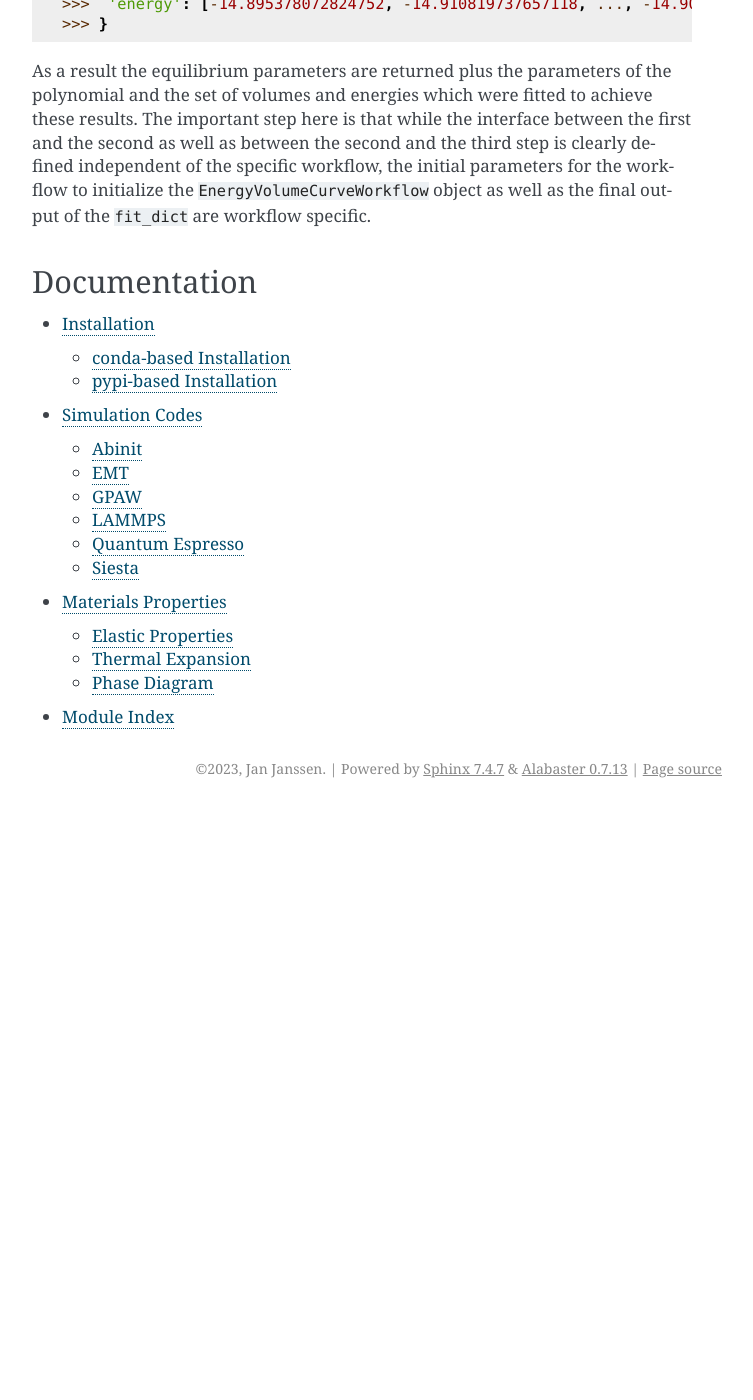
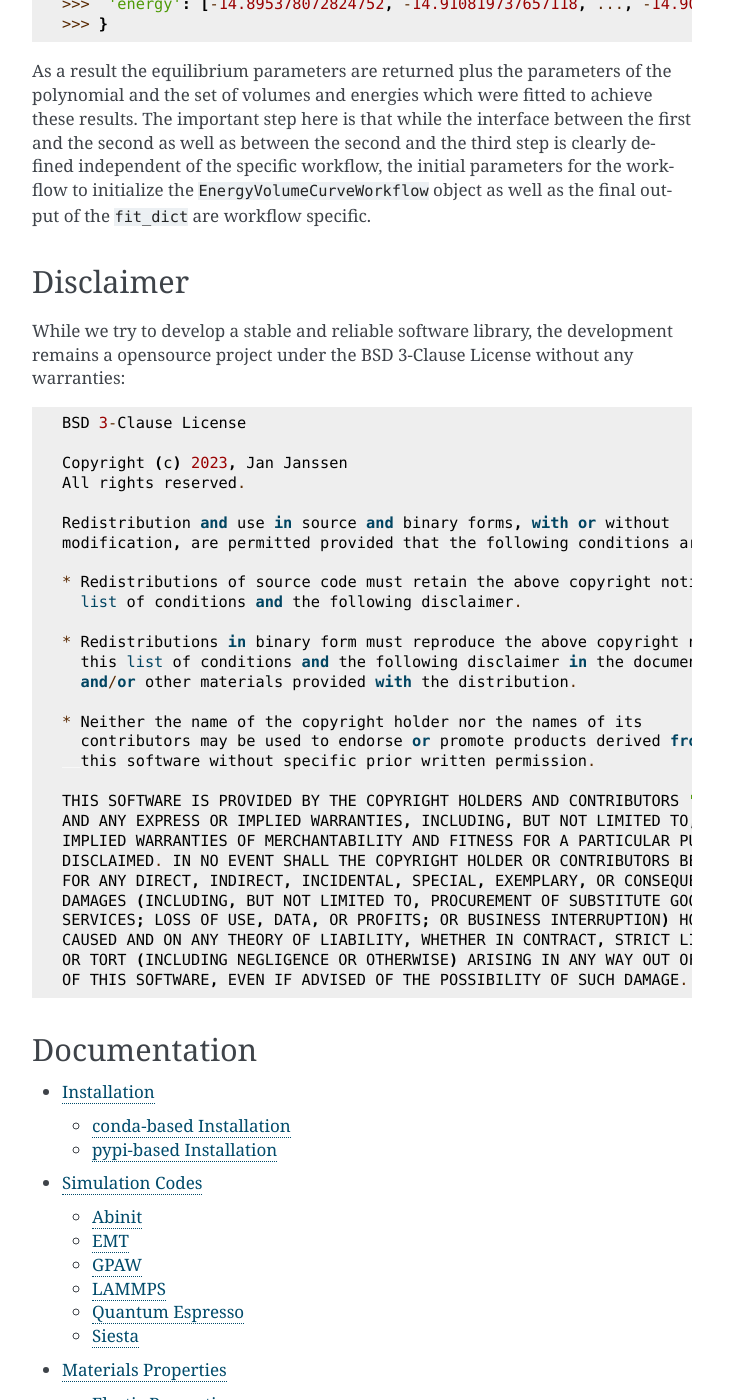
Before and after one commit to pyiron/atomistics, a Sphinx documentation site: the page built from docs/source/index.rst, in a window 1280 px wide and 1400 px high, scrolled down 3175 px. Shown: the whole window, without its empty margins (388-1141 px from the left). Built offline with Sphinx 7.4.7, drawn with Linux system fonts in a browser that asks for light colours; the version number could not be read and is left out; before the commit the page ends 3983 px from its top, so only the background shows below that; some of the changed text lies outside the part shown.

```diff
--- a/docs/source/index.rst
+++ b/docs/source/index.rst
@@ -38,7 +38,7 @@ approximation.
 
 Example
 -------
-Use the equation of state to calculate the equilibrium properties like the equilibrium volume, equilibrium energy,
+Use the Equation of State to calculate the equilibrium properties like the equilibrium volume, equilibrium energy,
 equilibrium bulk modulus and its derivative using the `GPAW <https://wiki.fysik.dtu.dk/gpaw/>`_ simulation code::
 
     from ase.build import bulk
@@ -130,6 +130,42 @@ first and the second as well as between the second and the third step is clearly
 workflow, the initial parameters for the workflow to initialize the :code:`EnergyVolumeCurveWorkflow` object as well as
 the final output of the :code:`fit_dict` are workflow specific.
 
+Disclaimer
+----------
+While we try to develop a stable and reliable software library, the development remains a opensource project under the
+BSD 3-Clause License without any warranties::
+
+    BSD 3-Clause License
+
+    Copyright (c) 2023, Jan Janssen
+    All rights reserved.
+
+    Redistribution and use in source and binary forms, with or without
+    modification, are permitted provided that the following conditions are met:
+
+    * Redistributions of source code must retain the above copyright notice, this
+      list of conditions and the following disclaimer.
+
+    * Redistributions in binary form must reproduce the above copyright notice,
+      this list of conditions and the following disclaimer in the documentation
+      and/or other materials provided with the distribution.
+
+    * Neither the name of the copyright holder nor the names of its
+      contributors may be used to endorse or promote products derived from
+      this software without specific prior written permission.
+
+    THIS SOFTWARE IS PROVIDED BY THE COPYRIGHT HOLDERS AND CONTRIBUTORS "AS IS"
+    AND ANY EXPRESS OR IMPLIED WARRANTIES, INCLUDING, BUT NOT LIMITED TO, THE
+    IMPLIED WARRANTIES OF MERCHANTABILITY AND FITNESS FOR A PARTICULAR PURPOSE ARE
+    DISCLAIMED. IN NO EVENT SHALL THE COPYRIGHT HOLDER OR CONTRIBUTORS BE LIABLE
+    FOR ANY DIRECT, INDIRECT, INCIDENTAL, SPECIAL, EXEMPLARY, OR CONSEQUENTIAL
+    DAMAGES (INCLUDING, BUT NOT LIMITED TO, PROCUREMENT OF SUBSTITUTE GOODS OR
+    SERVICES; LOSS OF USE, DATA, OR PROFITS; OR BUSINESS INTERRUPTION) HOWEVER
+    CAUSED AND ON ANY THEORY OF LIABILITY, WHETHER IN CONTRACT, STRICT LIABILITY,
+    OR TORT (INCLUDING NEGLIGENCE OR OTHERWISE) ARISING IN ANY WAY OUT OF THE USE
+    OF THIS SOFTWARE, EVEN IF ADVISED OF THE POSSIBILITY OF SUCH DAMAGE.
+
+
 Documentation
 -------------
 
```
Also changed, not shown: README.md (+171 -20 lines).
